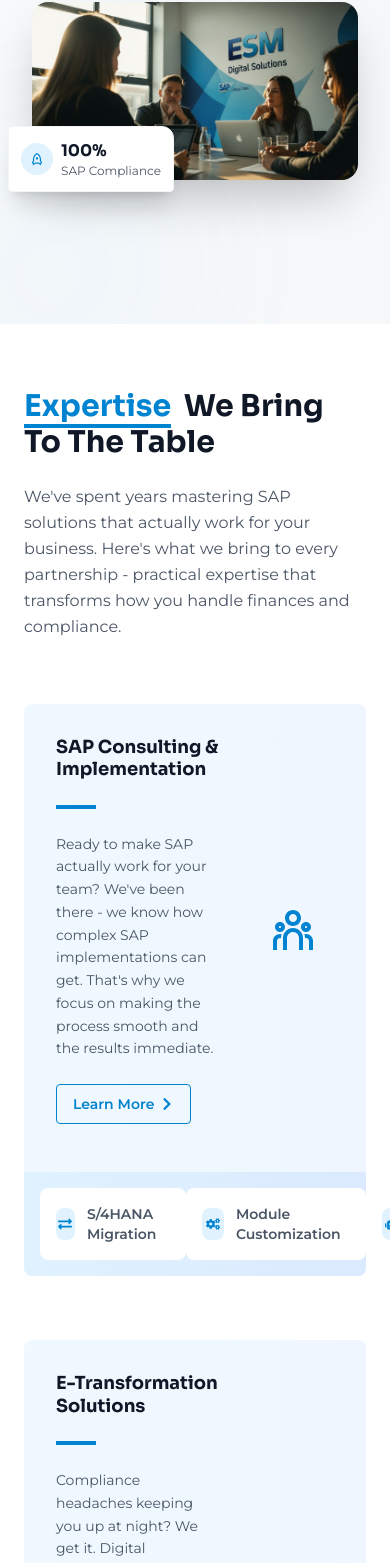
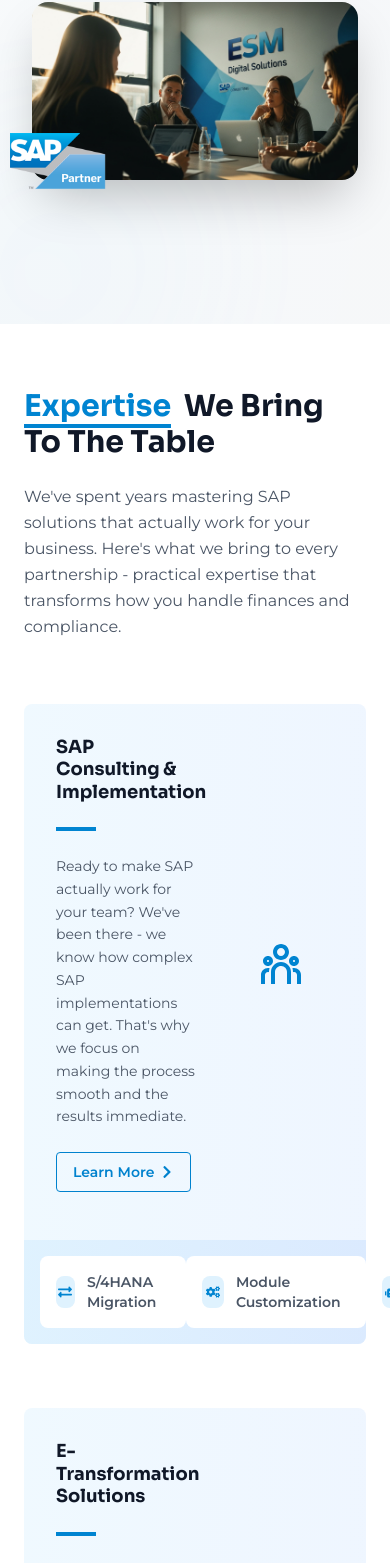
Before and after one commit to esmbtdevelopment/esmbt, a Next.js app: page / in a window 390 px wide. Shown: the part 2056-3619 px from the top of the page. Built offline with nearby package versions, Linux system fonts and the light colour scheme.

Commit message:
UI updates

```diff
--- a/components/landing/About.js
+++ b/components/landing/About.js
@@ -193,20 +193,8 @@ const About = () => {
               />
             </div>
             {/* Floating Card */}
-            <div className="absolute -bottom-3 -left-2 md:-bottom-6 md:-left-6 bg-white rounded-box rounded-tr-xl shadow-xl p-3 md:p-4 border border-gray-100">
-              <div className="flex items-center space-x-2 md:space-x-4">
-                <div className="w-8 h-8 md:w-12 md:h-12 bg-sky-100 rounded-full flex items-center justify-center">
-                  <RiRocketLine className="text-sky-600 text-sm md:text-xl" />
-                </div>
-                <div>
-                  <div className="text-base md:text-lg font-bold text-gray-900 font-sora">
-                    100%
-                  </div>
-                  <div className="text-xs md:text-sm text-gray-600 font-montserrat">
-                    SAP Compliance
-                  </div>
-                </div>
-              </div>
+            <div className="absolute -bottom-3 -left-2 md:-bottom-6 md:-left-6 hover:scale-105 transition-all duration-300">
+              <Image src="/images/badges/sap-partner.png" alt="SAP Partner" width={100} height={100} />
             </div>
           </div>
         </div>
--- a/components/landing/Services.js
+++ b/components/landing/Services.js
@@ -107,7 +107,7 @@ function Services() {
             >
               <div className="flex flex-row w-full justify-between gap-8 md:gap-16 items-center p-8">
                 {/* Service Content */}
-                <div className={`space-y-6 max-w-5xl w-2/3`}>
+                <div className={`space-y-6 max-w-5xl w-1/2`}>
                   {/* Service Header */}
                   <h3 className="text-lg md:text-xl font-bold text-gray-900 font-sora leading-tight">
                     {service.title}
@@ -122,7 +122,7 @@ function Services() {
                 </div>
 
                 {/* Service Visual */}
-                <div className={`flex items-center justify-center w-1/3`}>
+                <div className={`flex items-center justify-center w-1/2`}>
                   <div className="relative z-10 text-5xl md:text-6xl text-sky-600">
                     {service.icon}
                   </div>
--- a/components/layout/Footer.js
+++ b/components/layout/Footer.js
@@ -44,7 +44,7 @@ const Footer = () => {
       <div className="container mx-auto px-4 py-12">
         <div className="grid grid-cols-1 lg:grid-cols-3 gap-6 lg:gap-8 items-center mb-12 lg:mb-16 border-b border-gray-700 pb-8 lg:pb-12">
           {/* Left side - Description */}
-          <div className="max-w-md text-center lg:text-left order-2 lg:order-1">
+          <div className="max-w-md text-center lg:text-left order-2 lg:order-1 space-y-4">
             <p className="text-sm md:text-base text-gray-300 leading-relaxed font-montserrat">
               Specialized SAP consulting and technology firm focused on driving
               financial transformation and digital compliance for enterprises.
@@ -186,7 +186,8 @@ const Footer = () => {
       <div className="border-t border-gray-700 bg-gray-900">
         <div className="container mx-auto px-4 py-6">
           <div className="flex flex-col md:flex-row items-center justify-between text-center md:text-left">
-            <div className="text-gray-400 text-xs md:text-sm mb-4 md:mb-0 font-montserrat">
+            <div className="text-gray-400 text-xs md:text-sm mb-4 md:mb-0 font-montserrat flex items-center gap-2">
+              <Image src="/images/badges/sap-partner.png" alt="SAP Partner" width={50} height={50} className="grayscale hover:grayscale-0 transition-all duration-300" />
               © 2024 ESM Information Technologies. All rights reserved.
             </div>
             <div className="flex flex-col md:flex-row items-center space-y-2 md:space-y-0 md:space-x-6 text-xs md:text-sm">
--- a/components/layout/Navbar.js
+++ b/components/layout/Navbar.js
@@ -238,6 +238,17 @@ const Navbar = () => {
                 <span className="relative z-10 text-xs">Contact Us</span>
                 <div className="absolute inset-0 bg-gradient-to-r from-slate-600 to-slate-800 rounded-full opacity-0 hover:opacity-30 transition-opacity duration-300"></div>
               </a>
+
+              {/* Cloud Portal Button */}
+              <a
+                href="https://portal.taxten.com/"
+                target="_blank"
+                rel="noopener noreferrer"
+                className="relative px-4 py-2 text-xs md:text-sm bg-gradient-to-r from-slate-700 to-slate-900 hover:from-slate-800 hover:to-black text-white rounded-full shadow-lg hover:shadow-xl transform transition-all duration-300 uppercase tracking-widest font-semibold border border-slate-600"
+              >
+                <span className="relative z-10 text-xs">Cloud Portal</span>
+                <div className="absolute inset-0 bg-gradient-to-r from-slate-600 to-slate-800 rounded-full opacity-0 hover:opacity-30 transition-opacity duration-300"></div>
+              </a>
             </div>
 
             {/* Mobile Menu Button */}
@@ -380,6 +391,17 @@ const Navbar = () => {
                 <div className="absolute inset-0 bg-gradient-to-r from-slate-600 to-slate-800 rounded-full opacity-0 hover:opacity-30 transition-opacity duration-300"></div>
               </a>
 
+              {/* Mobile Cloud Portal Button with Same Styling */}
+              <a
+                href="https://portal.taxten.com/"
+                target="_blank"
+                rel="noopener noreferrer"
+                className="relative mt-2 px-6 py-3 bg-gradient-to-r from-slate-700 to-slate-900 hover:from-slate-800 hover:to-black text-white rounded-full text-center font-semibold shadow-lg hover:shadow-xl transform hover:scale-105 transition-all duration-300 uppercase tracking-wide border border-slate-600"
+              >
+                <span className="relative z-10">Cloud Portal</span>
+                <div className="absolute inset-0 bg-gradient-to-r from-slate-600 to-slate-800 rounded-full opacity-0 hover:opacity-30 transition-opacity duration-300"></div>
+              </a>
+
               {/* Mobile Contact Info */}
               <div className="border-t border-gray-700 pt-4 mt-4">
                 <div className="flex flex-col space-y-3 text-sm text-gray-300">
```
Also changed, not shown: public/images/badges/sap-partner.png (added).
